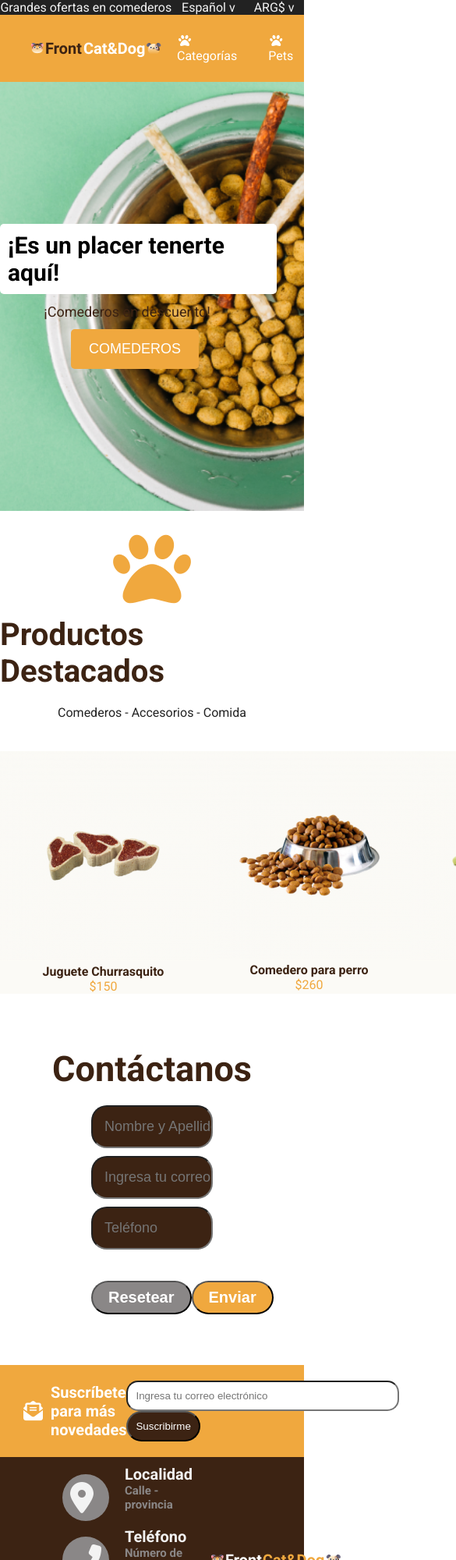
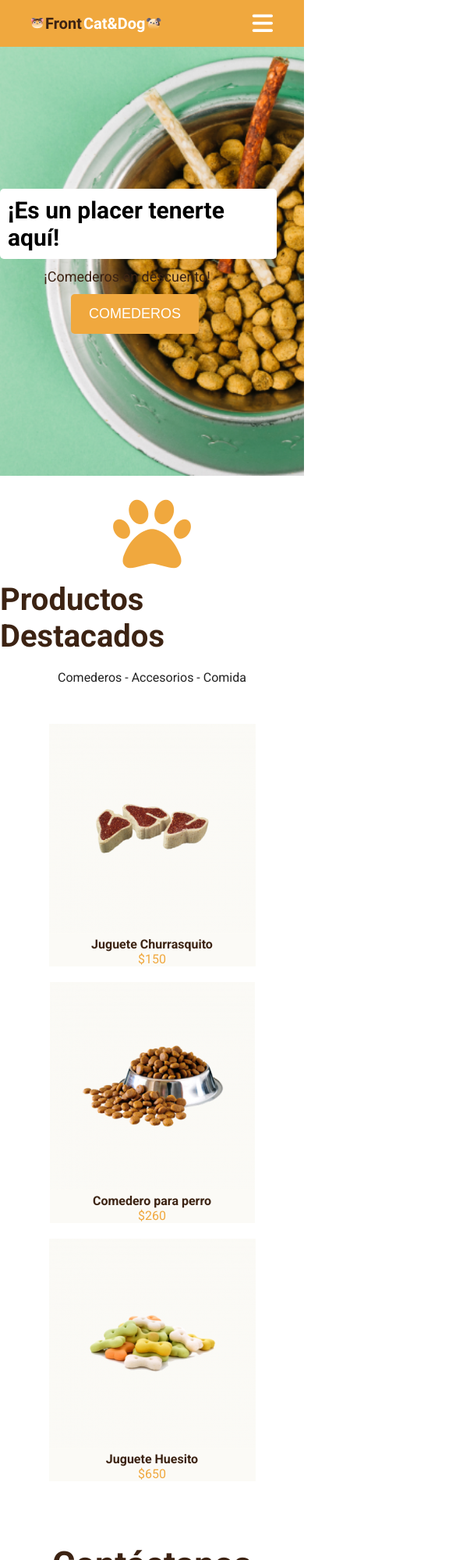
Before and after one commit to kefrari27/Petshop, a plain HTML site: page index.html in a window 390 px wide. Shown: the top 2000 px of the page at 78% size, 585 px wide, since content can reach past the window. Drawn offline with Linux system fonts and the light colour scheme.

Commit message:
Se agregaron Media Queries para hacer el sitio responsive

```diff
--- a/css/style.css
+++ b/css/style.css
@@ -6,7 +6,6 @@ color3: #F3F3F3;
 color4: #3C2313;
 color5: #FBFAF6;
 color6: #8A8787;
-
 
 Tipografia: 'Roboto', sans-serif;
 
@@ -57,6 +56,10 @@ header .bottomHeader {
 header .bottomHeader img {
   margin-left: 40px;
   align-self: center;
+}
+
+header .bottomHeader i.fa-bars {
+  display: none;
 }
 
 header .bottomHeader .menu {
@@ -155,6 +158,7 @@ main .destacados .titular p {
 main .destacados .productos {
   display: flex;
   justify-content: space-around;
+  flex-wrap: wrap;
   margin-bottom: 70px;
 }
 
@@ -335,3 +339,66 @@ footer .bottomFooter {
   text-align: center;
   background-color: #222222;
 }
+
+/* MEDIA QUERIES */
+
+@media (max-width: 830px) {
+  /* Estilos del Main Sección Destacados */
+  main .destacados .productos .item {
+    margin: 10px;
+  }
+  /* Estilos del Main Seccion Suscribete */
+  main .suscribete {
+    flex-direction: column;
+    align-items: center;
+  }
+  main .suscribete .invitacion {
+    margin-bottom: 15px;
+  }
+}
+
+@media (max-width: 755px) {
+
+  /* Estilos de Menu tipo Hamburguesa */
+  header .bottomHeader .menu {
+    display: none;
+  }
+  header .bottomHeader i.fa-bars {
+    display: inline-block;
+    font-size: 30px;
+    color: #FFFFFF;
+    align-self: center;
+    margin: 15px 40px 15px 0px;
+  }
+  /* Estilos del Main seccion Contacto */
+  main .contacto form input {
+  width: 300px;
+  }
+  main .contacto .botones button {
+    margin: 0 5px;
+  }
+  /* Estilos del Main seccion Suscribete */
+  main .suscribete form input[type=email] {
+  width: 250px;
+  }
+}
+
+@media (max-width: 480px) {
+  /* Estilos del Header */
+  header .topHeader {
+    display: none;
+  }
+  /* Estilos del Footer */
+  footer .topFooter {
+    display: flex;
+    flex-direction: column;
+    flex-wrap: wrap;
+    align-items: center;
+  }
+  footer .topFooter .datos {
+    order: 1;
+  }
+  footer .topFooter img {
+    margin: 10px 0px;
+  }
+}
--- a/index.html
+++ b/index.html
@@ -2,6 +2,7 @@
 <html lang="es">
 <head>
   <meta charset="UTF-8">
+  <meta name="viewport" content="width=device-width, initial-scale=1.0">
   <script src="https://kit.fontawesome.com/e10c8f0339.js" crossorigin="anonymous"></script>
   <link rel="stylesheet" href="css/style.css">
   <title>Front CatDog</title>
@@ -17,6 +18,7 @@
     </div>
     <div class="bottomHeader">
       <img src="img/Logo.png" alt="Logo de Petshop">
+      <i class="fas fa-bars"></i>
       <nav class="menu">
         <ul>
           <li><i class="fas fa-paw"></i><a href="#">Categorías</a></li>
```
